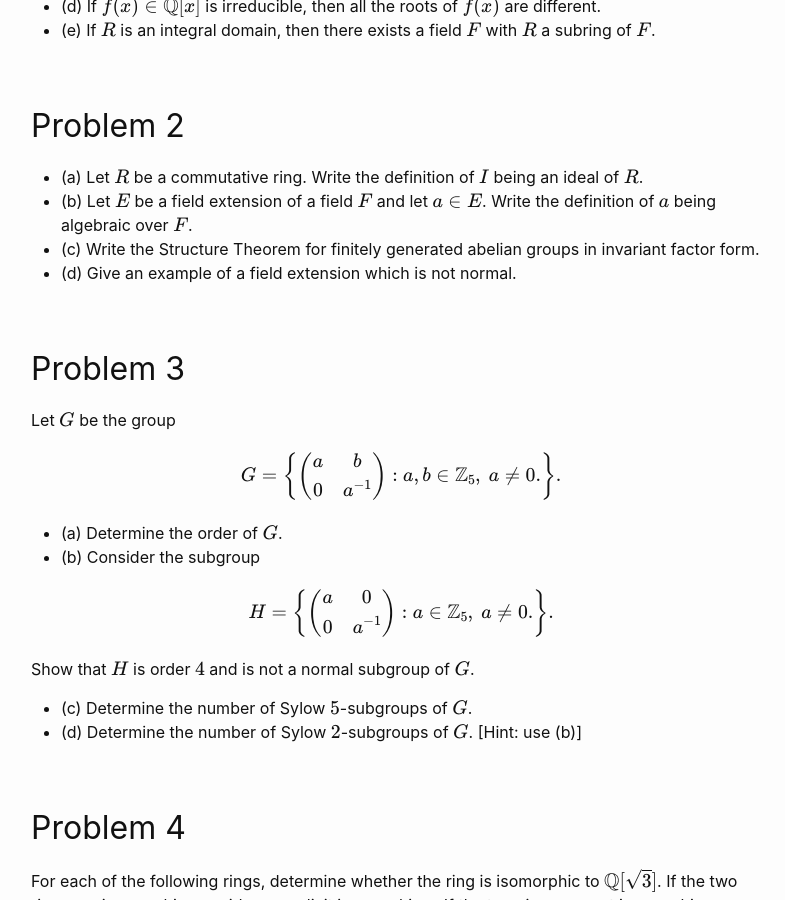
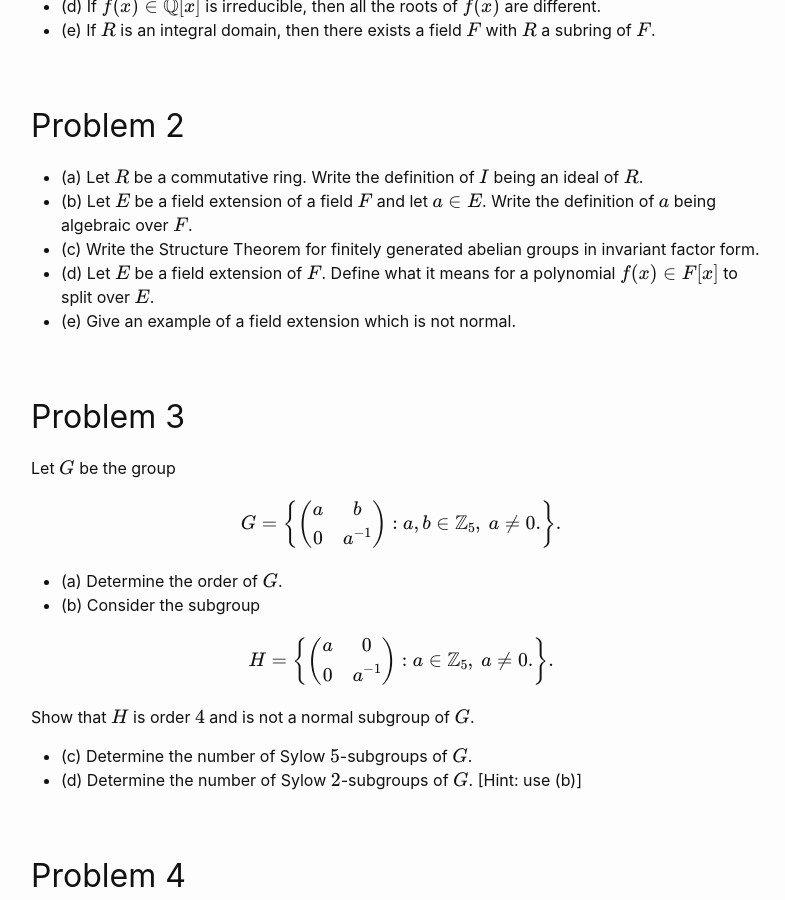
Before and after one commit to wcasper/math407spring2021, a Jekyll site: the page built from extras/final-inclass.md, in a window 1280 px wide and 900 px high, scrolled down 593 px. Shown: the whole window, without its empty margins (239-1024 px from the left). Built offline with Jekyll 4.4.1, drawn with Linux system fonts in a browser that asks for light colours.

Commit message:
revised final

```diff
--- a/extras/final-inclass.md
+++ b/extras/final-inclass.md
@@ -25,7 +25,8 @@ Note: you may NOT use a theorem or result from class to prove something when it
 * (a) Let $$R$$ be a commutative ring.  Write the definition of $$I$$ being an ideal of $$R$$.
 * (b) Let $$E$$ be a field extension of a field $$F$$ and let $$a\in E$$.  Write the definition of $$a$$ being algebraic over $$F$$.
 * (c) Write the Structure Theorem for finitely generated abelian groups in invariant factor form.
-* (d) Give an example of a field extension which is not normal.
+* (d) Let $$E$$ be a field extension of $$F$$.  Define what it means for a polynomial $$f(x)\in F[x]$$ to split over $$E$$.
+* (e) Give an example of a field extension which is not normal.
 
 ## Problem 3
 
```
